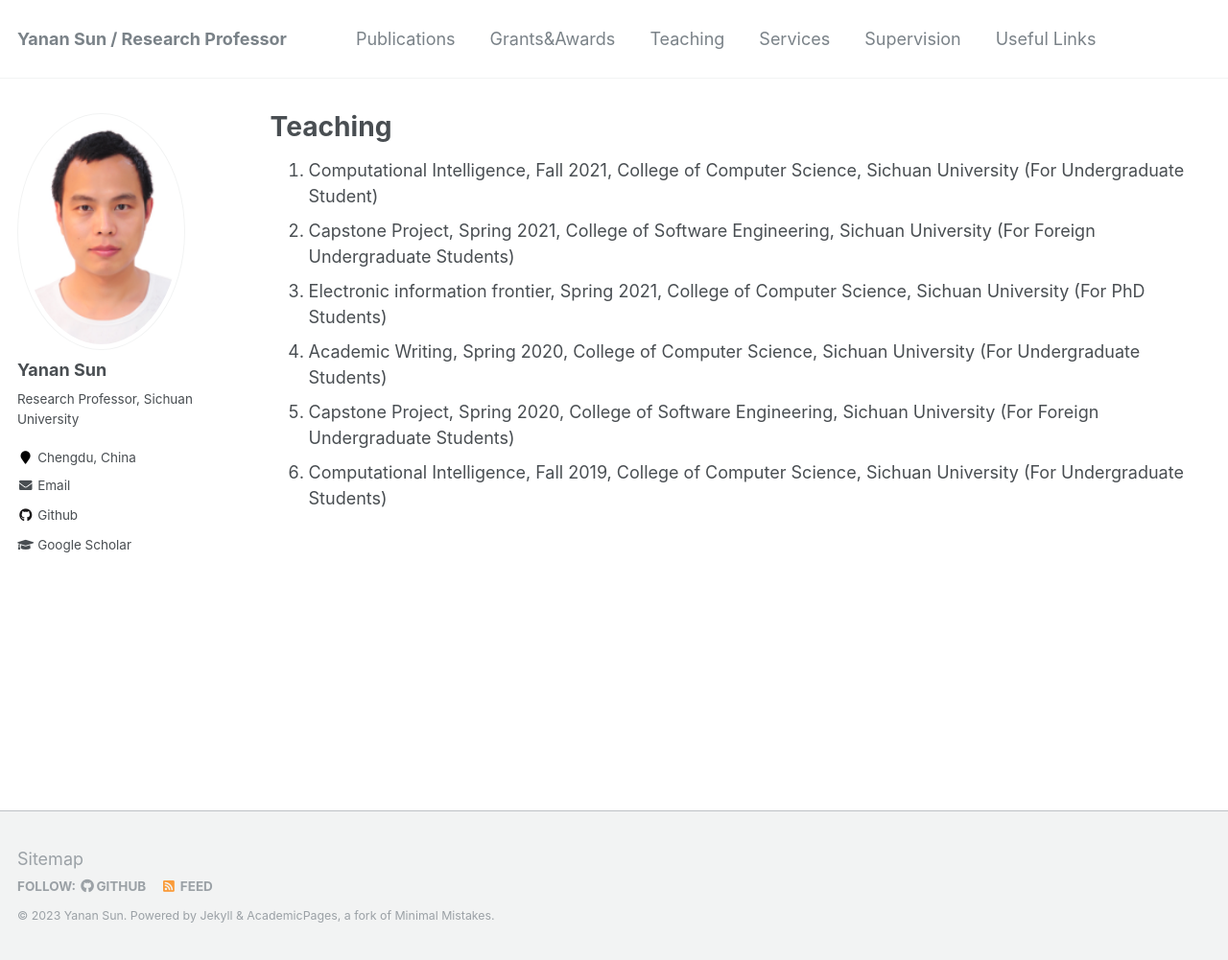
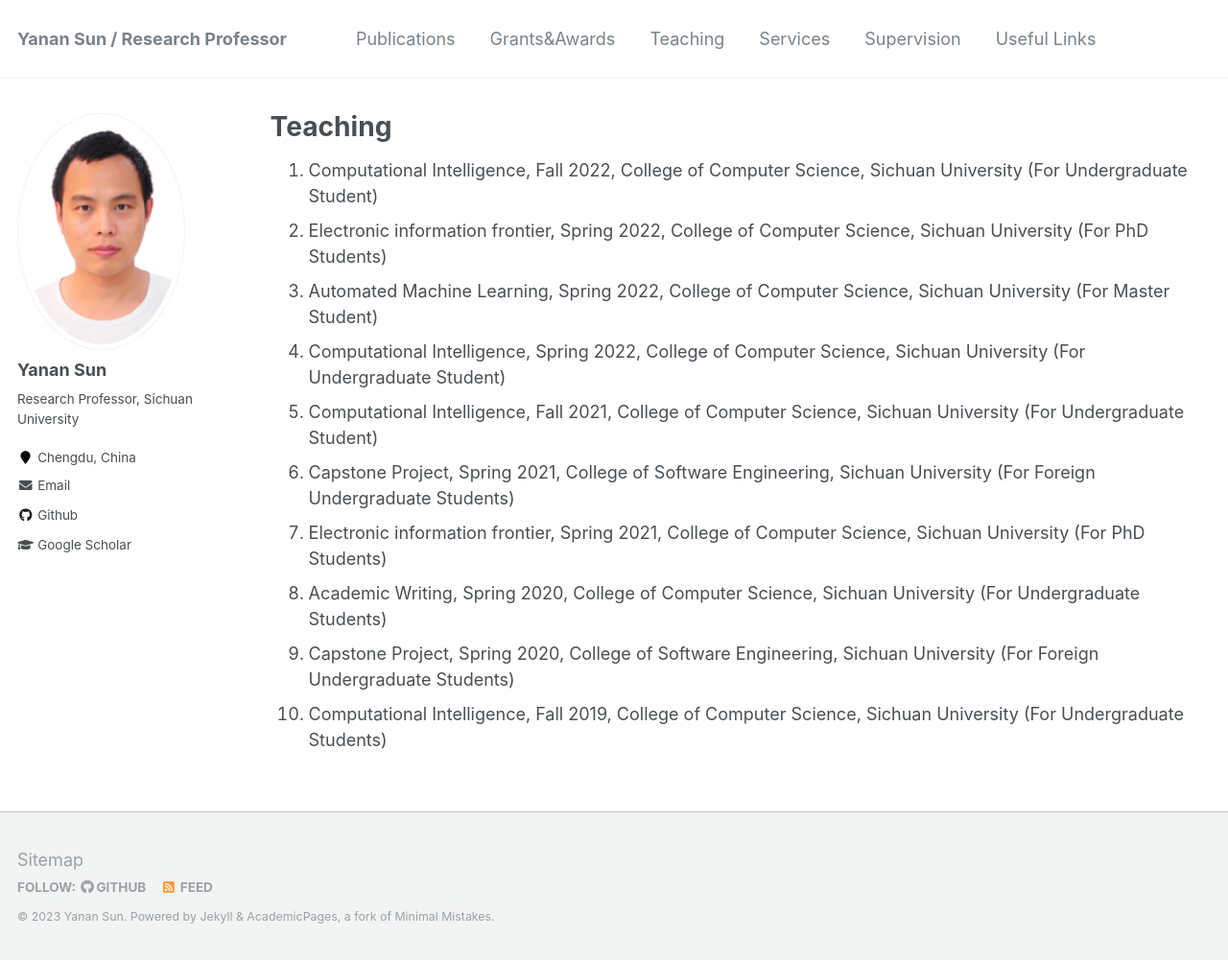
Before and after one commit to yn-sun/yn-sun.github.io, a Jekyll site: the page built from _pages/teaching.md, in a window 1280 px wide and 1001 px high. Shown: the whole window at 96% size. Built offline with Jekyll 4.4.1, drawn with Linux system fonts in a browser that asks for light colours; comment, search, counter and statistics services are not loaded.

Commit message:
Update teaching.md

```diff
--- a/_pages/teaching.md
+++ b/_pages/teaching.md
@@ -5,9 +5,13 @@
 author_profile: true
 ---
 
-1.	Computational Intelligence, Fall 2021, College of Computer Science, Sichuan University (For Undergraduate Student)
-2.	Capstone Project, Spring 2021, College of Software Engineering, Sichuan University (For Foreign Undergraduate Students)
-3.	Electronic information frontier, Spring 2021, College of Computer Science, Sichuan University (For PhD Students)
-4.	Academic Writing, Spring 2020, College of Computer Science, Sichuan University (For Undergraduate Students)
-5.	Capstone Project, Spring 2020, College of Software Engineering, Sichuan University (For Foreign Undergraduate Students)
-6.  Computational Intelligence, Fall 2019, College of Computer Science, Sichuan University (For Undergraduate Students)
+1.	Computational Intelligence, Fall 2022, College of Computer Science, Sichuan University (For Undergraduate Student)
+2.	Electronic information frontier, Spring 2022, College of Computer Science, Sichuan University (For PhD Students)
+3.	Automated Machine Learning, Spring 2022, College of Computer Science, Sichuan University (For Master Student)
+4.	Computational Intelligence, Spring 2022, College of Computer Science, Sichuan University (For Undergraduate Student)
+5.	Computational Intelligence, Fall 2021, College of Computer Science, Sichuan University (For Undergraduate Student)
+6.	Capstone Project, Spring 2021, College of Software Engineering, Sichuan University (For Foreign Undergraduate Students)
+7.	Electronic information frontier, Spring 2021, College of Computer Science, Sichuan University (For PhD Students)
+8.	Academic Writing, Spring 2020, College of Computer Science, Sichuan University (For Undergraduate Students)
+9.	Capstone Project, Spring 2020, College of Software Engineering, Sichuan University (For Foreign Undergraduate Students)
+10.  Computational Intelligence, Fall 2019, College of Computer Science, Sichuan University (For Undergraduate Students)
```
